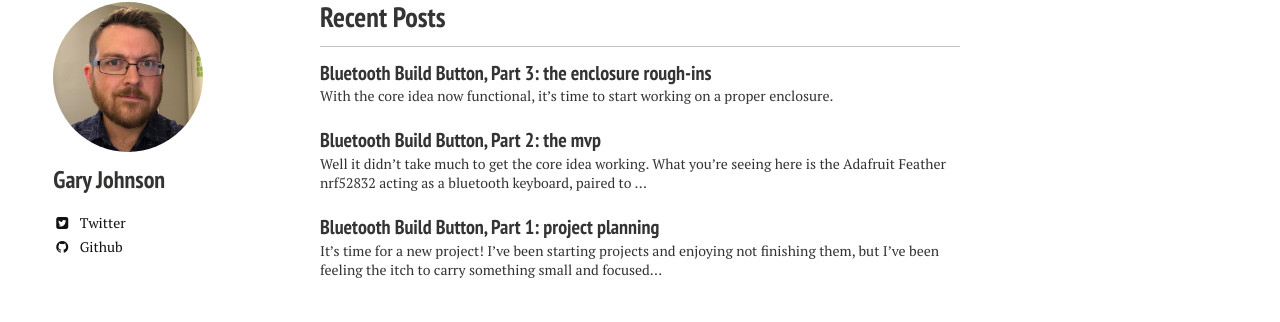
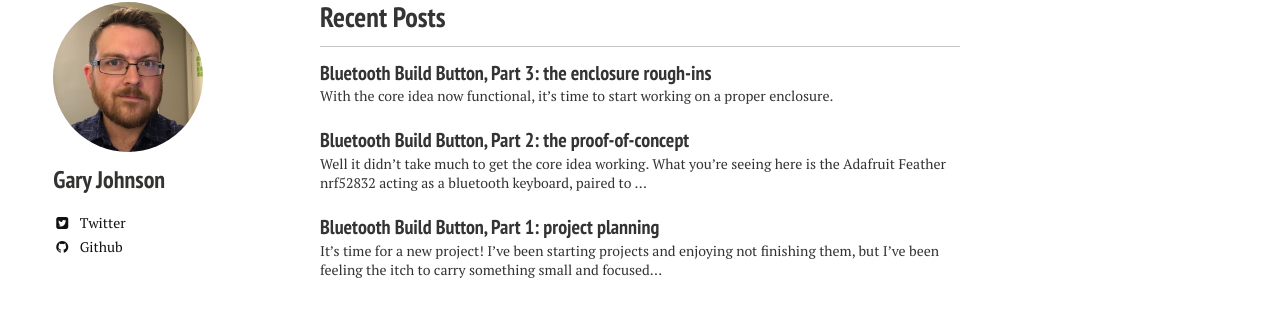
Before and after one commit to garyjohnson/garyjohnson.github.io, a Jekyll site: the page built from index.md, in a window 1280 px wide. Shown: the part 279-601 px from the top of the page. Built offline with Jekyll 4.4.1, drawn with Linux system fonts in a browser that asks for light colours; nearby versions of some CDN libraries.

Commit message:
It's not an mvp, it's a poc ;O

```diff
--- a/_posts/2019-02-27-button-mvp.md
+++ b/_posts/2019-02-27-button-mvp.md
@@ -1,6 +1,6 @@
 ---
 layout: post
-title:  "Bluetooth Build Button, Part 2: the mvp"
+title:  "Bluetooth Build Button, Part 2: the proof-of-concept"
 date:   2019-02-27 7:59:00
 author: garyjohnson
 category: articles
```
